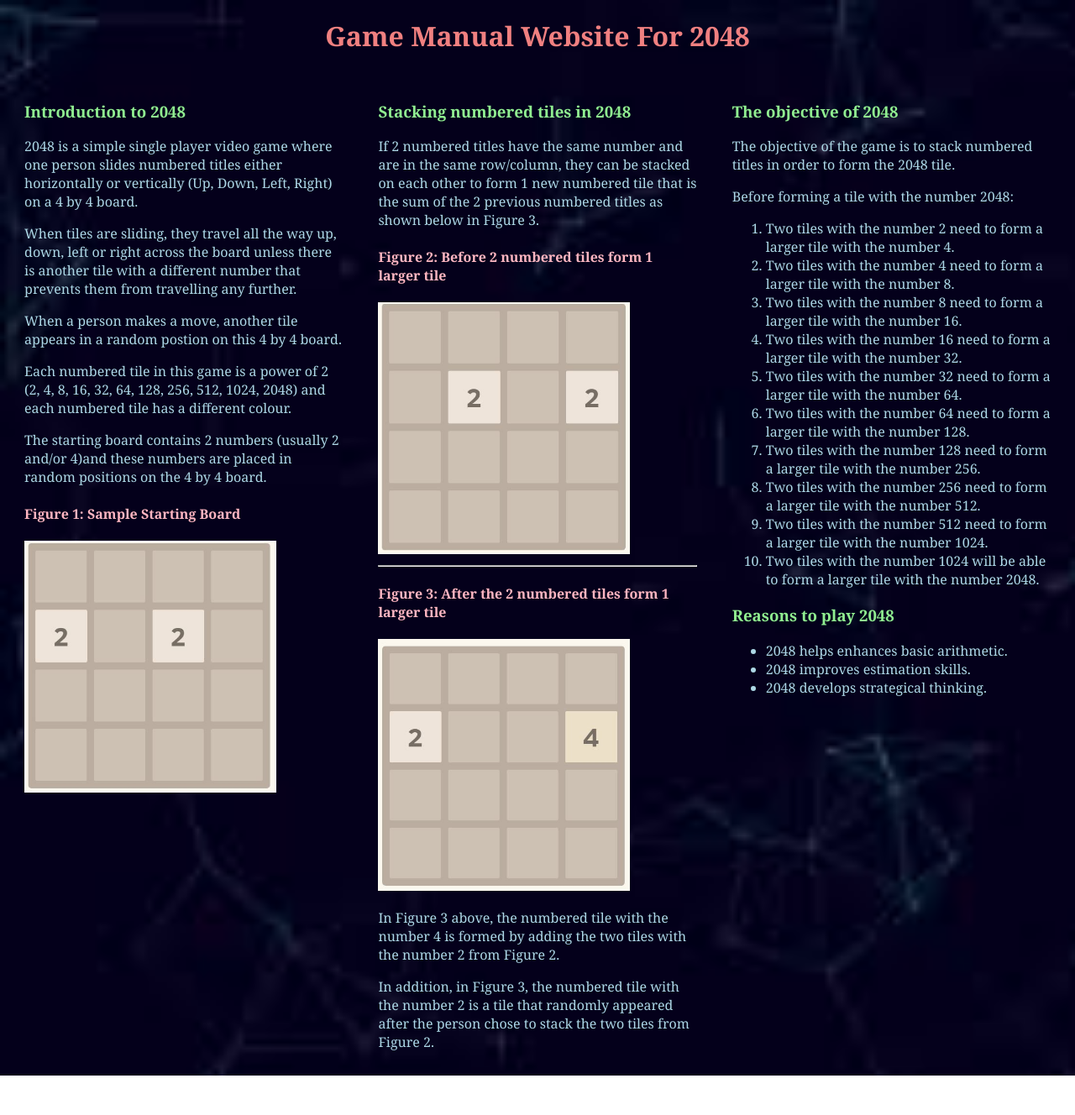
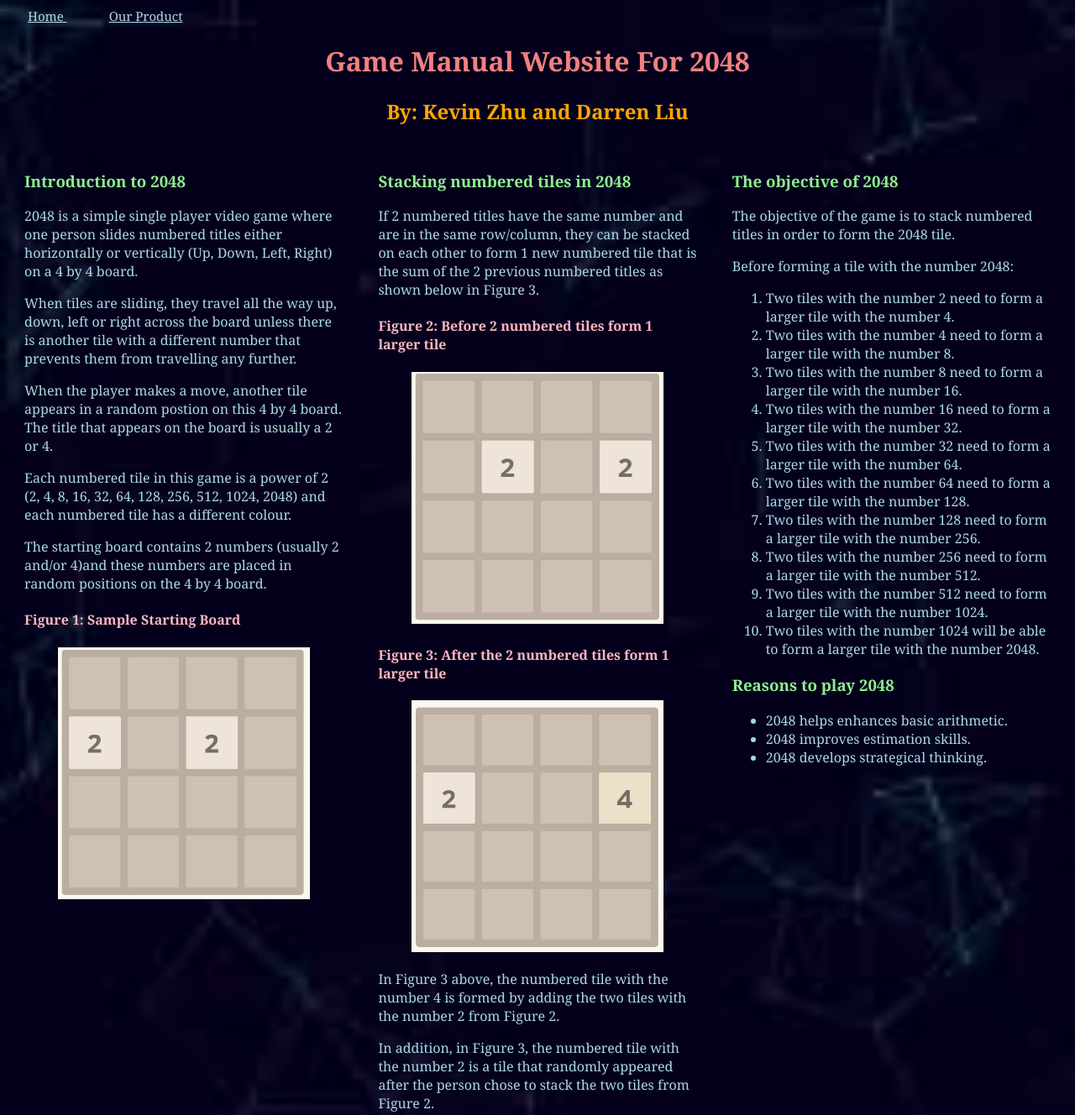
Before and after one commit to Designer777/2048, a plain HTML site: page index.html in a window 1280 px wide. Shown: the top 1328 px of the page at 84% size. Before the commit the page ends 1281 px from the top, so only its background shows below. Drawn offline with Linux system fonts and the light colour scheme.

Commit message:
Add files via upload

```diff
--- a/index.html
+++ b/index.html
@@ -7,26 +7,32 @@
 </head>
 <body>
   <header>
+    <a href = "index.html"> Home </a>
+    <a href = "product.html"> Our Product </a>
     <!-- The main heading for the website. Since this heading uses the h1 tag, it is the most important one. Therefore, it is the largest heading.-->
     <h1> Game Manual Website For 2048 </h1>
+    <!--Using a h2 heading for the website, but it is smaller than the main one (h1)-->
+    <h2> By: Kevin Zhu and Darren Liu
   </header>
 <!-- Creating rows and columns for the website so it would be more organized-->
 <div class="row">
   <div class = "column">
-    <!--Using a h3 heading for the website, but it is smaller than the main one (h1)-->
-    <!--I have used h3 headings to begin each section of the website-->
+    <!--Using a h3 heading for the website, but it is smaller than h2-->
+    <!--We have used h3 headings to begin each section of the website-->
     <h3> Introduction to 2048 </h3>
     <!--This section uses paragraphs to provide the reader with an introduction of the game-->
     <p> 2048 is a simple single player video game where one person slides numbered titles either horizontally or vertically (Up, Down, Left, Right) on a 4 by 4 board. </p>
     <p> When tiles are sliding, they travel all the way up, down, left or right across the board unless there is another tile with a different number that prevents them from travelling any further. </p>
-    <p> When a person makes a move, another tile appears in a random postion on this 4 by 4 board. </p>
+    <p> When the player makes a move, another tile appears in a random postion on this 4 by 4 board. The title that appears on the board is usually a 2 or 4. </p>
     <p> Each numbered tile in this game is a power of 2 (2, 4, 8, 16, 32, 64, 128, 256, 512, 1024, 2048) and each numbered tile has a different colour. </p>
     <p> The starting board contains 2 numbers (usually 2 and/or 4)and these numbers are placed in random positions on the 4 by 4 board. </p>
     <!--Using a h4 heading for the website, but it is smaller than the h3 heading.-->
-    <!--I have used h4 headings to introduce an image-->
+      <!--We have used h4 headings to introduce an image-->
       <h4> Figure 1: Sample Starting Board </h4>
       <!--Figure 1 is an illustration of the board at the beginning of the game-->
+      <center>
         <img src = "startingBoard.jpg" alt = "Starting Board" width = "300" height = "300">
+      </center>
   </div>
   <!--Creating a second column for the website-->
   <div class = "column">
@@ -38,12 +44,14 @@
     <!--Figures 2 and 3 provide the audience with a visual representation for how tiles are stacked together-->
       <!--Using another h4 heading-->
       <h4> Figure 2: Before 2 numbered tiles form 1 larger tile </h4>
+      <!--Using a third h4 heading-->
+      <center>
         <img src = "boardOne.JPG" alt = "Board One" width = "300" height = "300">
-    <!--Using a thematic break-->
-    <hr>
-    <!--Using a third h4 heading-->
+    </center>
       <h4> Figure 3: After the 2 numbered tiles form 1 larger tile</h4>
+    <center>
       <img src = "boardTwo.JPG" alt = "Board Two" width = "300" height = "300">
+    </center>
     <p> In Figure 3 above, the numbered tile with the number 4 is formed by adding the two tiles with the number 2 from Figure 2. </p>
     <p> In addition, in Figure 3, the numbered tile with the number 2 is a tile that randomly appeared after the person chose to stack the two tiles from Figure 2. </p>
   </div>
--- a/style.css
+++ b/style.css
@@ -7,6 +7,11 @@ body {
 h1 {
   text-align: center;
   color:lightcoral;
+}
+
+h2 {
+  text-align: center;
+  color: orange;
 }
 
 h3 {
@@ -20,6 +25,7 @@ h4 {
 a {
   padding: 25px;
   font-size: 15px;
+  color: lightblue;
 }
 
 p {
@@ -29,6 +35,7 @@ p {
 li {
   color: lightblue;
 }
+
 
 .row {
   padding: 0;
```
Also changed, not shown: product.html (added, +32 -0 lines), mainMenu.jpg (added), startingSetUp.jpg (added). Lines whose indentation alone changed are shown as unchanged.
